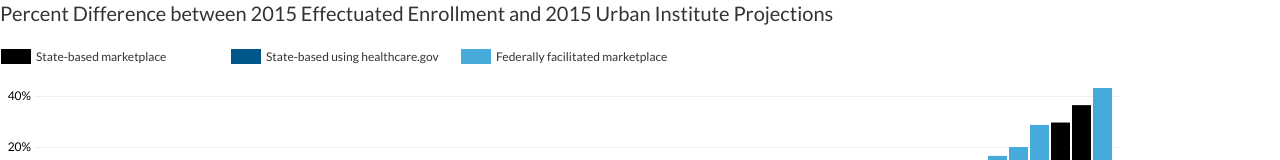
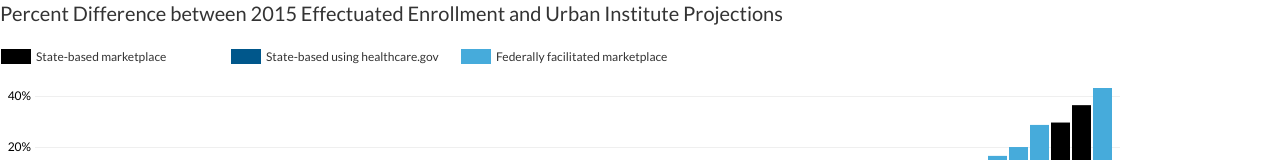
Before and after one commit to UI-Research/effectuated-enrollment, a plain HTML site: page graphic2.html in a window 1280 px wide. Shown: the top 160 px of the page. Drawn offline with Linux system fonts and the light colour scheme; files that its build step writes are made by us from their sources.

Commit message:
rm redundant 2015

```diff
--- a/graphic2.html
+++ b/graphic2.html
@@ -17,7 +17,7 @@
 
 <body>
 
-    <h3>Percent Difference between 2015 Effectuated Enrollment and 2015 Urban Institute Projections</h3>
+    <h3>Percent Difference between 2015 Effectuated Enrollment and Urban Institute Projections</h3>
     <div id="legend"><img src="img/legend.png" alt="Legend showing 3 types of marketplaces" /></div>
     <div id="graphic" class="graph"><img src="img/projections.png" alt="State-level bar chart, ranging from -69% in Hawaii to 43% in Florida" />
     </div>
```
